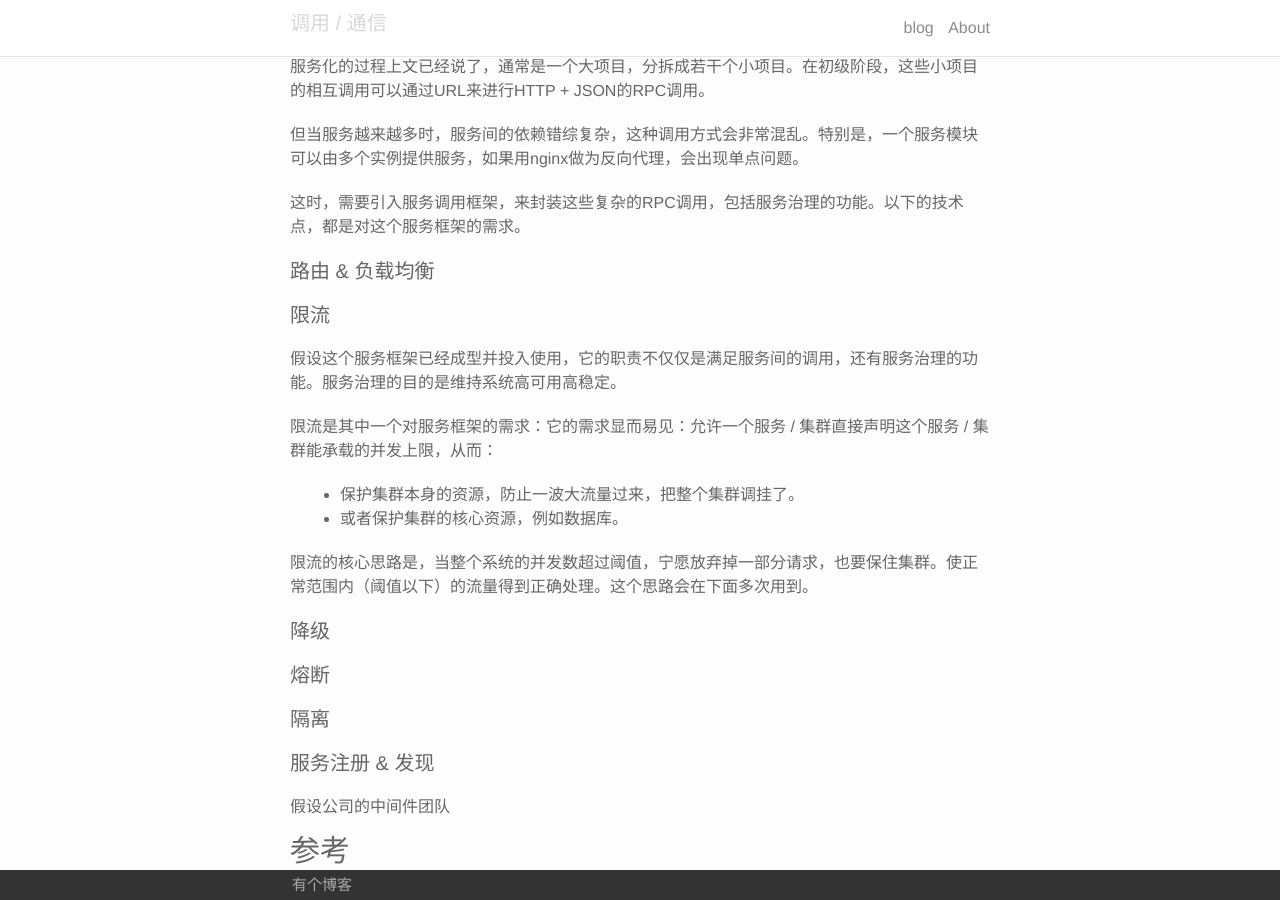
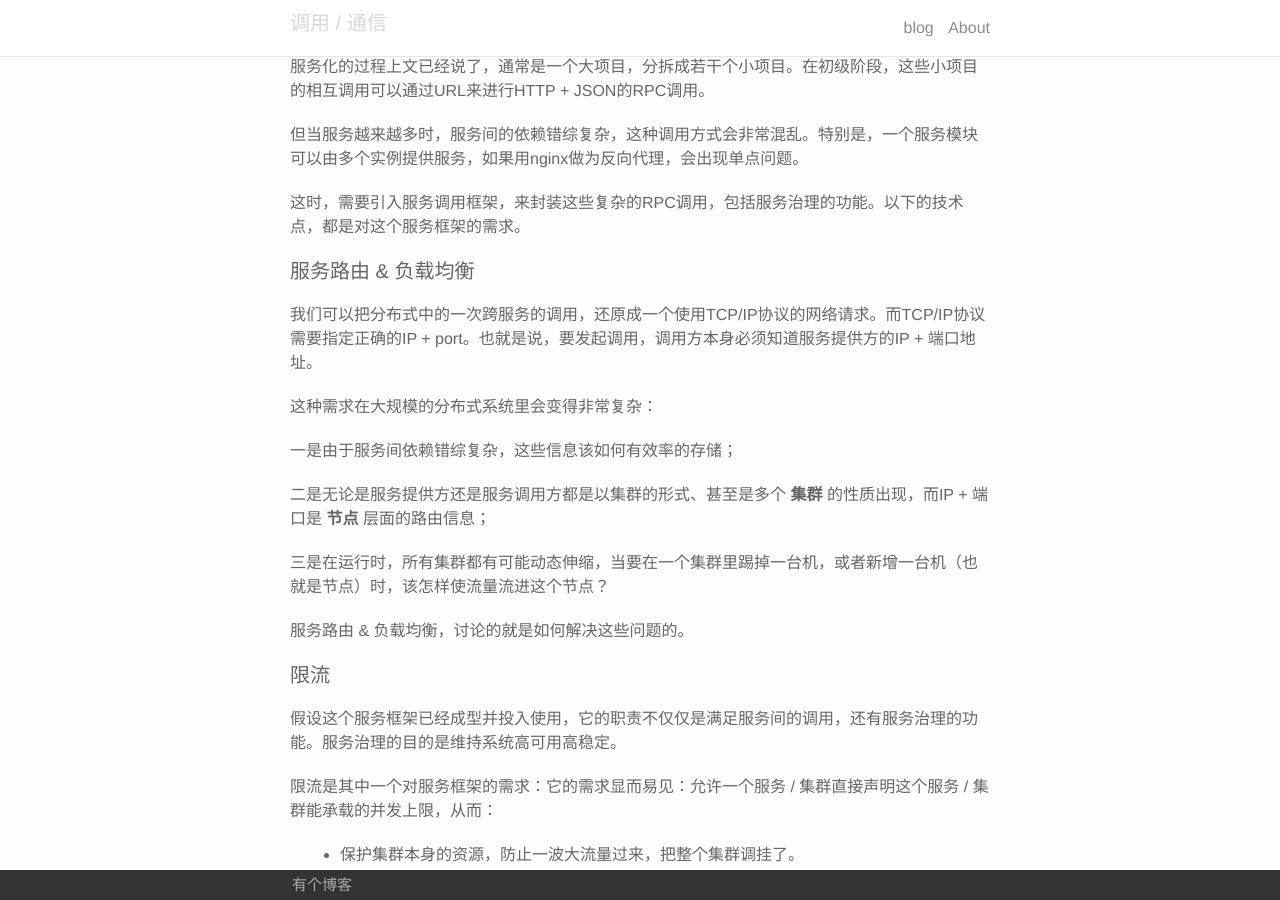
Before and after one commit to afghl/afghl.github.io, a Jekyll site: the page built from _posts/2017-07-26-distributed-system-00-index.markdown, in a window 1280 px wide and 900 px high, scrolled down 535 px. Built offline with Jekyll 4.4.1, drawn with Linux system fonts in a browser that asks for light colours.

Commit message:
add load balance in index post

```diff
--- a/_posts/2017-07-26-distributed-system-00-index.markdown
+++ b/_posts/2017-07-26-distributed-system-00-index.markdown
@@ -22,7 +22,19 @@ date:   2017-07-26 22:46:00 +0800
 
 这时，需要引入服务调用框架，来封装这些复杂的RPC调用，包括服务治理的功能。以下的技术点，都是对这个服务框架的需求。
 
-#### 路由 & 负载均衡
+#### 服务路由 & 负载均衡
+
+我们可以把分布式中的一次跨服务的调用，还原成一个使用TCP/IP协议的网络请求。而TCP/IP协议需要指定正确的IP + port。也就是说，要发起调用，调用方本身必须知道服务提供方的IP + 端口地址。
+
+这种需求在大规模的分布式系统里会变得非常复杂：
+
+一是由于服务间依赖错综复杂，这些信息该如何有效率的存储；
+
+二是无论是服务提供方还是服务调用方都是以集群的形式、甚至是多个 **集群** 的性质出现，而IP + 端口是 **节点** 层面的路由信息；
+
+三是在运行时，所有集群都有可能动态伸缩，当要在一个集群里踢掉一台机，或者新增一台机（也就是节点）时，该怎样使流量流进这个节点？
+
+服务路由 & 负载均衡，讨论的就是如何解决这些问题的。
 
 #### 限流
 
```
Also changed, not shown: _posts/2017-07-30-distributed-system-02-service-discoverable.markdown (added, +15 -0 lines).
